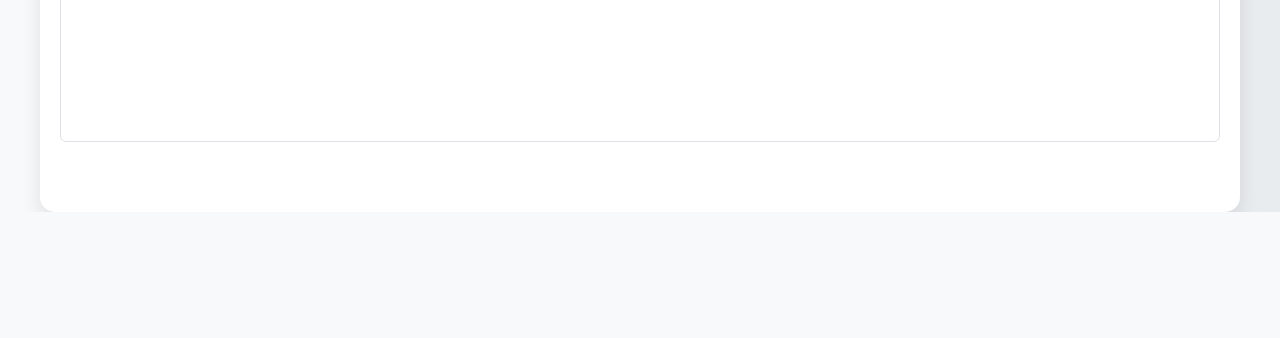
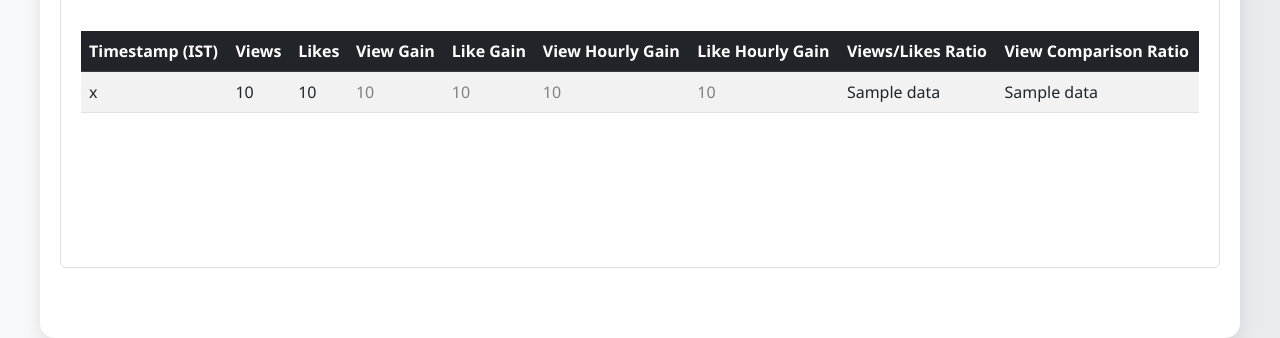
Before and after one commit to Pranav280204/view_tracker, a Python web app: template templates/index.html in a window 1280 px wide. Shown: the part 775-1113 px from the top of the page. Before the commit the page ends 987 px from the top, so only its background shows below. Run offline with Jinja, Linux system fonts and the light colour scheme; the template is opened without the code that fills it: most values are stand-ins (such as "Sample title", 1, 10 or a date in 2020).

Commit message:
Update index.html

```diff
--- a/templates/index.html
+++ b/templates/index.html
@@ -78,6 +78,10 @@
                 <label for="video_link" class="form-label">YouTube Video Link:</label>
                 <input type="url" class="form-control" id="video_link" name="video_link" placeholder="e.g., https://www.youtube.com/watch?v=hTSaweR8qMI" required>
             </div>
+            <div class="mb-3">
+                <label for="comparison_video_link" class="form-label">Comparison Video Link (Optional):</label>
+                <input type="url" class="form-control" id="comparison_video_link" name="comparison_video_link" placeholder="e.g., https://www.youtube.com/watch?v=example">
+            </div>
             <button type="submit" class="btn btn-primary">Add Video</button>
         </form>
     </div>
@@ -88,6 +92,9 @@
         <div class="d-flex justify-content-between align-items-center">
             <div>
                 <h3>{{ video.name | escape }} {% if not video.is_tracking %}(Not Tracking){% endif %}</h3>
+                {% if video.comparison_video_id %}
+                    <p>Compared to: <a href="https://www.youtube.com/watch?v={{ video.comparison_video_id }}" target="_blank">{{ video.comparison_video_id }}</a></p>
+                {% endif %}
                 <img src="https://img.youtube.com/vi/{{ video.video_id }}/0.jpg" class="video-thumbnail img-fluid" alt="Thumbnail">
             </div>
             <div class="video-actions">
@@ -123,10 +130,11 @@
                                     <th>View Hourly Gain</th>
                                     <th>Like Hourly Gain</th>
                                     <th>Views/Likes Ratio</th>
+                                    <th>View Comparison Ratio</th>
                                 </tr>
                                 </thead>
                                 <tbody>
-                                {% for timestamp, views, likes, view_gain, like_gain, view_hourly_gain, view_like_ratio, like_hourly_gain in data[::-1] %}
+                                {% for timestamp, views, likes, view_gain, like_gain, view_hourly_gain, view_like_ratio, like_hourly_gain, view_comparison_ratio in data[::-1] %}
                                     <tr>
                                         <td>{{ timestamp }}</td>
                                         <td>{{ views | int }}</td>
@@ -136,6 +144,7 @@
                                         <td style="color: {{ 'green' if view_hourly_gain > 0 else 'red' if view_hourly_gain < 0 else 'gray' }};">{{ view_hourly_gain | int }}</td>
                                         <td style="color: {{ 'green' if like_hourly_gain > 0 else 'red' if like_hourly_gain < 0 else 'gray' }};">{{ like_hourly_gain | int }}</td>
                                         <td>{{ view_like_ratio }}</td>
+                                        <td>{{ view_comparison_ratio }}</td>
                                     </tr>
                                 {% endfor %}
                                 </tbody>
@@ -148,54 +157,61 @@
                             new Chart(document.getElementById('statsChart_{{ video.video_id }}_{{ date }}'), {
                                 type: 'line',
                                 data: {
-                                    labels: [{% for timestamp, _, _, _, _, _, _, _ in data[::-1] %}"{{ timestamp | safe }}",{% endfor %}],
+                                    labels: [{% for timestamp, _, _, _, _, _, _, _, _ in data[::-1] %}"{{ timestamp | safe }}",{% endfor %}],
                                     datasets: [{
                                         label: 'Views',
-                                        data: [{% for _, views, _, _, _, _, _, _ in data[::-1] %}{{ views | int }},{% endfor %}],
+                                        data: [{% for _, views, _, _, _, _, _, _, _ in data[::-1] %}{{ views | int }},{% endfor %}],
                                         borderColor: '#0d6efd',
                                         backgroundColor: 'rgba(13, 110, 253, 0.2)',
                                         fill: true,
                                         tension: 0.4
                                     }, {
                                         label: 'Likes',
-                                        data: [{% for _, _, likes, _, _, _, _, _ in data[::-1] %}{{ likes | int }},{% endfor %}],
+                                        data: [{% for _, _, likes, _, _, _, _, _, _ in data[::-1] %}{{ likes | int }},{% endfor %}],
                                         borderColor: '#dc3545',
                                         backgroundColor: 'rgba(220, 53, 69, 0.2)',
                                         fill: true,
                                         tension: 0.4
                                     }, {
                                         label: 'View Gain',
-                                        data: [{% for _, _, _, view_gain, _, _, _, _ in data[::-1] %}{{ view_gain | int }},{% endfor %}],
+                                        data: [{% for _, _, _, view_gain, _, _, _, _, _ in data[::-1] %}{{ view_gain | int }},{% endfor %}],
                                         borderColor: '#28a745',
                                         backgroundColor: 'rgba(40, 167, 69, 0.2)',
                                         fill: true,
                                         tension: 0.4
                                     }, {
                                         label: 'Like Gain',
-                                        data: [{% for _, _, _, _, like_gain, _, _, _ in data[::-1] %}{{ like_gain | int }},{% endfor %}],
+                                        data: [{% for _, _, _, _, like_gain, _, _, _, _ in data[::-1] %}{{ like_gain | int }},{% endfor %}],
                                         borderColor: '#fd7e14',
                                         backgroundColor: 'rgba(253, 126, 20, 0.2)',
                                         fill: true,
                                         tension: 0.4
                                     }, {
                                         label: 'View Hourly Gain',
-                                        data: [{% for _, _, _, _, _, view_hourly_gain, _, _ in data[::-1] %}{{ view_hourly_gain | int }},{% endfor %}],
+                                        data: [{% for _, _, _, _, _, view_hourly_gain, _, _, _ in data[::-1] %}{{ view_hourly_gain | int }},{% endfor %}],
                                         borderColor: '#ff851b',
                                         backgroundColor: 'rgba(255, 133, 27, 0.2)',
                                         fill: true,
                                         tension: 0.4
                                     }, {
                                         label: 'Like Hourly Gain',
-                                        data: [{% for _, _, _, _, _, _, _, like_hourly_gain in data[::-1] %}{{ like_hourly_gain | int }},{% endfor %}],
+                                        data: [{% for _, _, _, _, _, _, _, like_hourly_gain, _ in data[::-1] %}{{ like_hourly_gain | int }},{% endfor %}],
                                         borderColor: '#6f42c1',
                                         backgroundColor: 'rgba(111, 66, 193, 0.2)',
                                         fill: true,
                                         tension: 0.4
                                     }, {
                                         label: 'Views/Likes Ratio',
-                                        data: [{% for _, _, _, _, _, _, view_like_ratio, _ in data[::-1] %}{{ view_like_ratio }},{% endfor %}],
+                                        data: [{% for _, _, _, _, _, _, view_like_ratio, _, _ in data[::-1] %}{{ view_like_ratio }},{% endfor %}],
                                         borderColor: '#17a2b8',
                                         backgroundColor: 'rgba(23, 162, 184, 0.2)',
+                                        fill: true,
+                                        tension: 0.4
+                                    }, {
+                                        label: 'View Comparison Ratio',
+                                        data: [{% for _, _, _, _, _, _, _, _, view_comparison_ratio in data[::-1] %}{{ view_comparison_ratio }},{% endfor %}],
+                                        borderColor: '#795548',
+                                        backgroundColor: 'rgba(121, 85, 72, 0.2)',
                                         fill: true,
                                         tension: 0.4
                                     }]
@@ -238,4 +254,4 @@
 </div>
 <script src="https://cdn.jsdelivr.net/npm/bootstrap@5.3.0/dist/js/bootstrap.bundle.min.js"></script>
 </body>
-    </html>
+</html>
```
